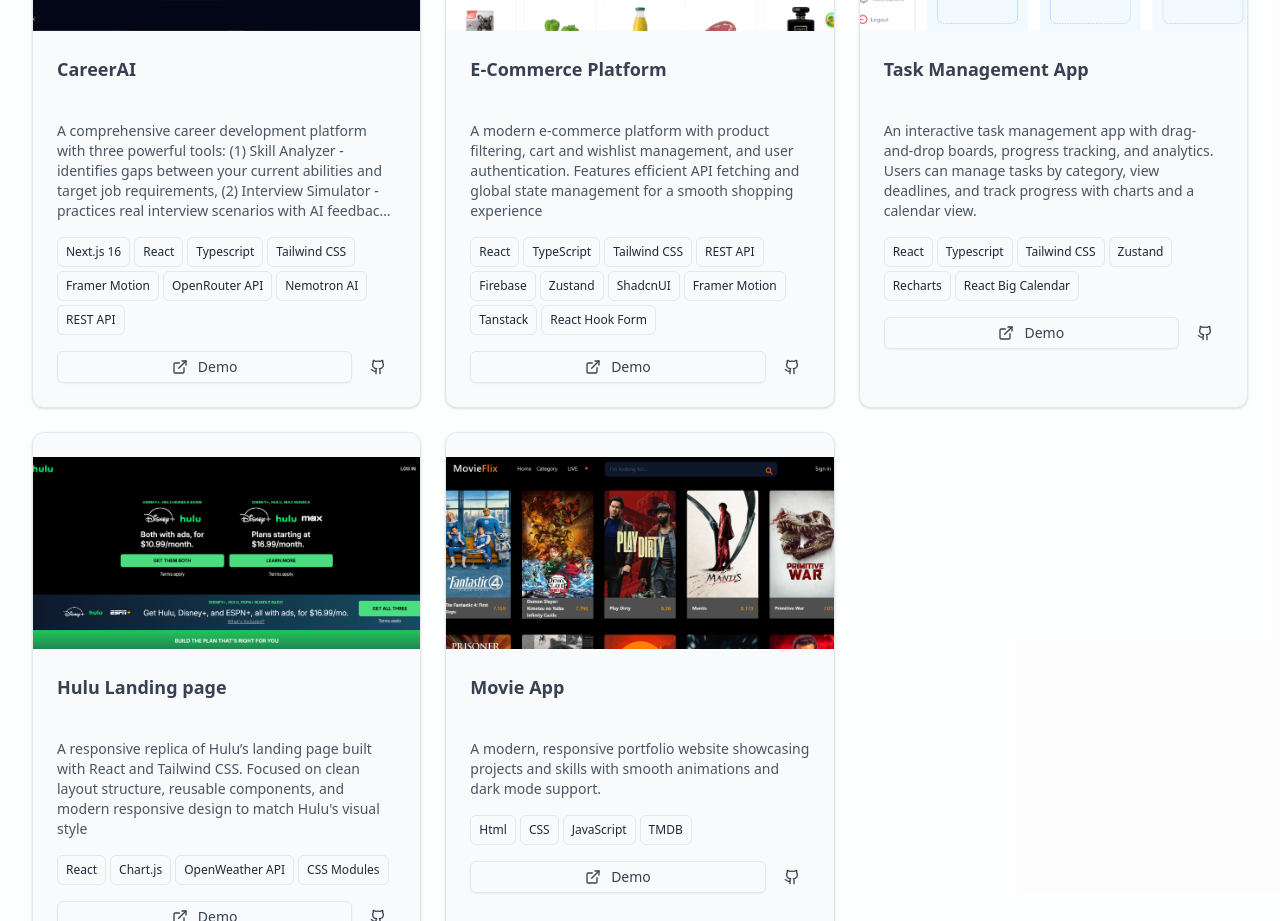
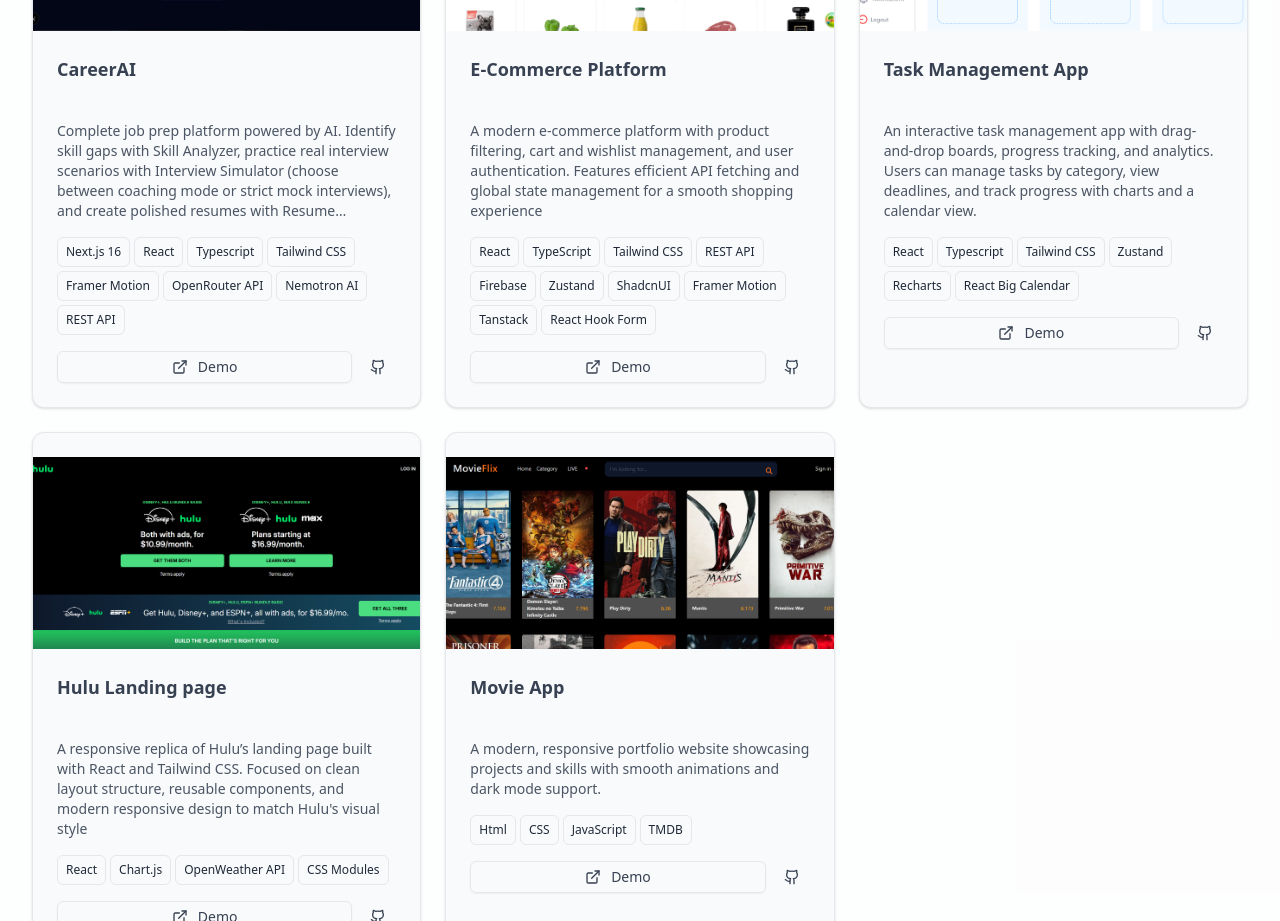
Before and after one commit to RebeccaAyodele/Portfolio, a Next.js app: page / in a window 1280 px wide. Shown: the part 3680-4601 px from the top of the page. Built offline with nearby package versions, Linux system fonts and the light colour scheme.

Commit message:
Update project description for CareerAI

```diff
--- a/components/projects-section.tsx
+++ b/components/projects-section.tsx
@@ -10,7 +10,7 @@ export function ProjectsSection() {
     {
       title: "CareerAI",
       description:
-        "A comprehensive career development platform with three powerful tools: (1) Skill Analyzer - identifies gaps between your current abilities and target job requirements, (2) Interview Simulator - practices real interview scenarios with AI feedback in practice or strict mock modes, and (3) Resume Generator - creates tailored resumes with AI suggestions. Perfect for job seekers preparing for their next opportunity.",
+        "Complete job prep platform powered by AI. Identify skill gaps with Skill Analyzer, practice real interview scenarios with Interview Simulator (choose between coaching mode or strict mock interviews), and create polished resumes with Resume Generator",
       image: "/CareerAI.png",
       technologies: [
         "Next.js 16",
```
